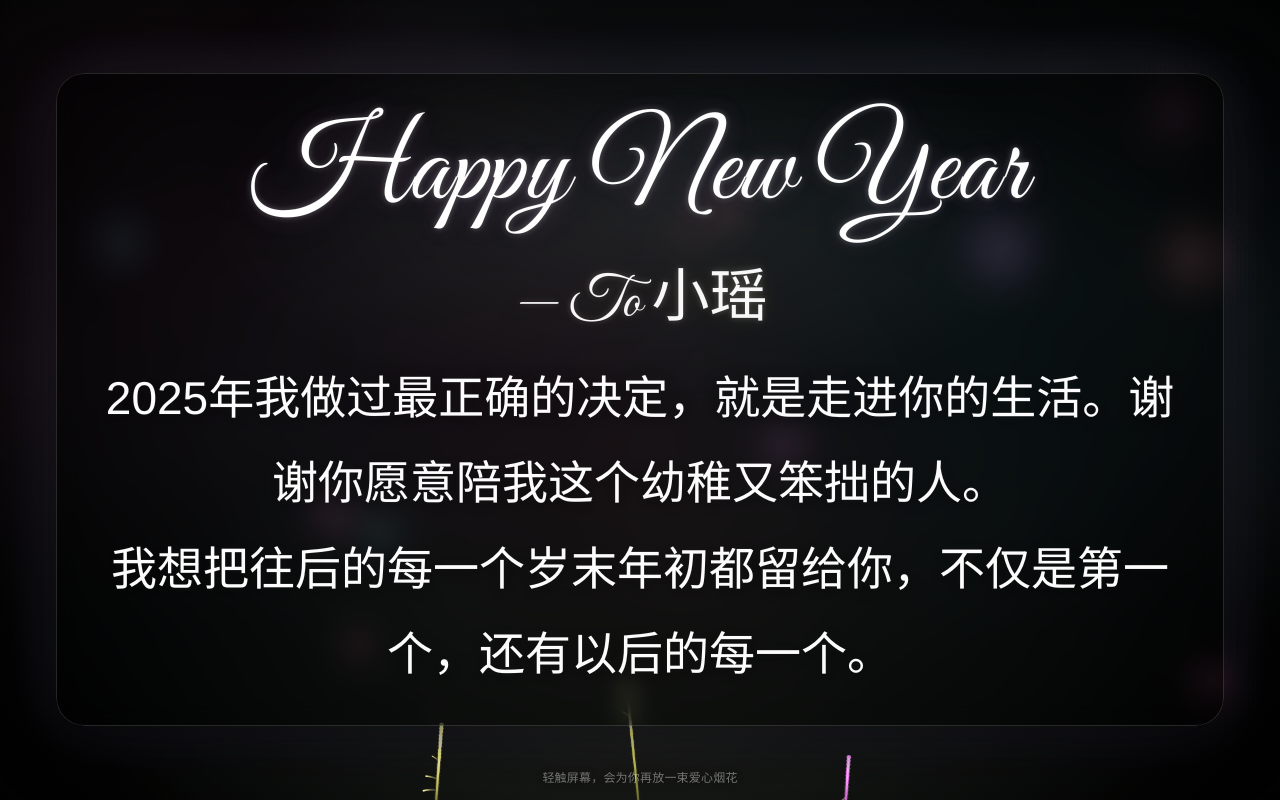
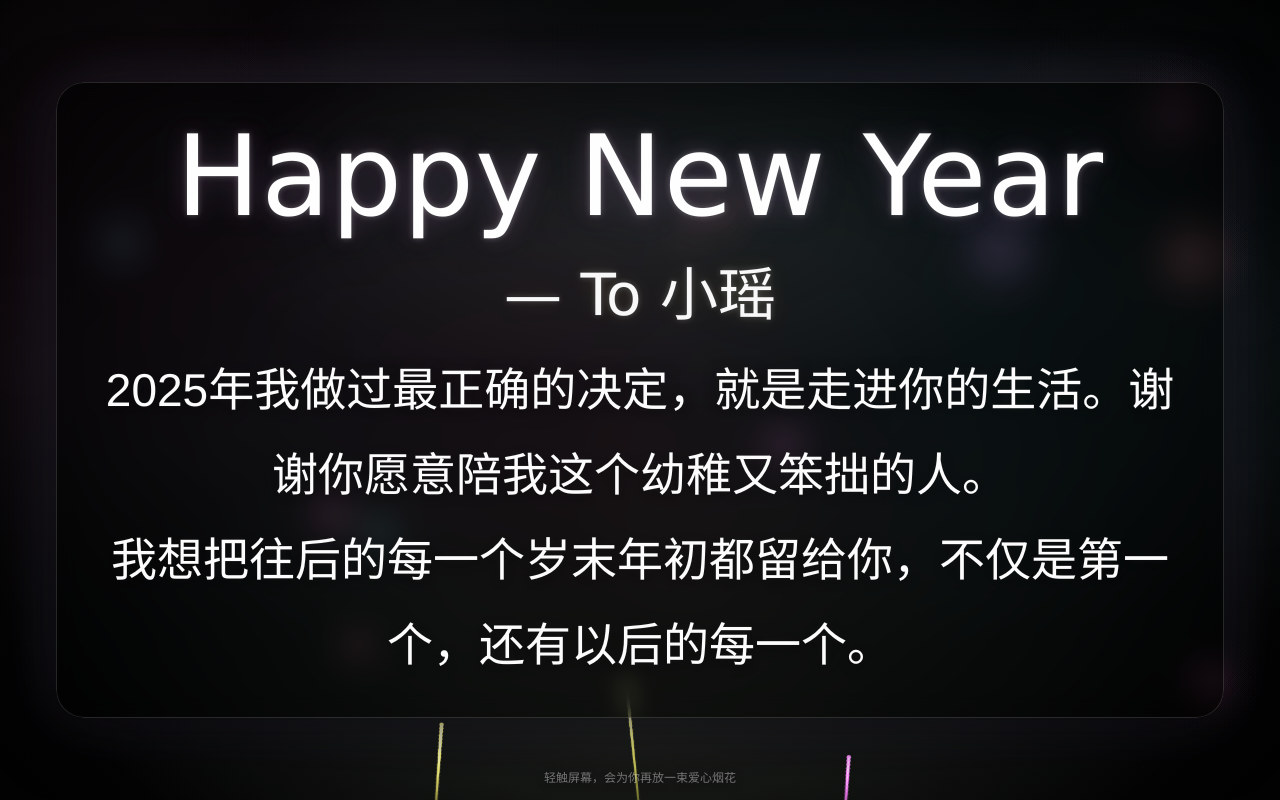
Before and after one commit to luo880063-design/Happy-New-Year, a plain HTML site: page Happy New Year.html in a window 1280 px wide. Drawn offline with Linux system fonts and the light colour scheme; animation ran at ten frames a second; a web font is replaced by a local one.

Commit message:
Happy New Year.html

```diff
--- a/Happy New Year.html
+++ b/Happy New Year.html
@@ -6,12 +6,9 @@
   <meta name="theme-color" content="#000000" />
   <meta name="apple-mobile-web-app-capable" content="yes" />
   <meta name="apple-mobile-web-app-status-bar-style" content="black-translucent" />
+
+  <link rel="manifest" href="manifest.json">
   <title>Happy New Year — To 小瑶</title>
-
-  <!-- 花体：英文 + 中文更柔更花体 -->
-  <link rel="preconnect" href="https://fonts.googleapis.com">
-  <link rel="preconnect" href="https://fonts.gstatic.com" crossorigin>
-  <link href="https://fonts.googleapis.com/css2?family=Great+Vibes&family=Zhi+Mang+Xing&display=swap" rel="stylesheet">
 
   <style>
     :root{
@@ -21,11 +18,31 @@
       --safe-right: env(safe-area-inset-right);
     }
 
+    /* ======= 离线花体字体（可选）=======
+      方案A（推荐）：你把 woff2 放到 /fonts 目录，会自动使用
+      方案B：不放字体也没问题，会走系统手写/楷体 fallback
+    */
+    @font-face{
+      font-family: "GreatVibesLocal";
+      src:
+        local("Great Vibes"),
+        local("GreatVibes-Regular"),
+        url("./fonts/GreatVibes-Regular.woff2") format("woff2");
+      font-display: swap;
+    }
+    @font-face{
+      font-family: "ZhiMangXingLocal";
+      src:
+        local("Zhi Mang Xing"),
+        local("ZhiMangXing-Regular"),
+        local("STXingkai"),
+        local("FZKai-Z03"),
+        url("./fonts/ZhiMangXing-Regular.woff2") format("woff2");
+      font-display: swap;
+    }
+
     html, body {
-      margin: 0;
-      height: 100%;
-      overflow: hidden;
-      background: #000;
+      margin:0; height:100%; overflow:hidden; background:#000;
       touch-action: manipulation;
       -webkit-font-smoothing: antialiased;
       -moz-osx-font-smoothing: grayscale;
@@ -33,12 +50,8 @@
       font-family: system-ui,-apple-system,"Segoe UI",Roboto,"PingFang SC","Microsoft YaHei",sans-serif;
     }
 
-    canvas#fx {
-      position: fixed;
-      inset: 0;
-      width: 100vw;
-      height: 100vh;
-      display: block;
+    canvas#fx{
+      position:fixed; inset:0; width:100vw; height:100vh; display:block;
       background:
         radial-gradient(1400px 900px at 50% 72%, rgba(44,30,86,.40), rgba(0,0,0,1) 62%),
         radial-gradient(900px 600px at 18% 28%, rgba(255,80,180,.11), transparent 60%),
@@ -46,59 +59,35 @@
         radial-gradient(900px 600px at 50% 95%, rgba(255,210,90,.10), transparent 60%);
     }
 
-    /* 更浪漫：镜头暗角 + 轻柔雾光 */
-    .vignette {
-      pointer-events: none;
-      position: fixed;
-      inset: 0;
+    .vignette{
+      pointer-events:none; position:fixed; inset:0; mix-blend-mode:screen;
       background:
         radial-gradient(1200px 900px at 50% 55%, rgba(255,255,255,.06), rgba(0,0,0,.80) 74%),
         radial-gradient(900px 600px at 15% 32%, rgba(255,60,180,.11), transparent 62%),
         radial-gradient(900px 600px at 85% 35%, rgba(60,220,255,.11), transparent 62%),
         radial-gradient(900px 600px at 50% 92%, rgba(255,210,90,.08), transparent 60%);
-      mix-blend-mode: screen;
     }
 
-    .halo {
-      pointer-events: none;
-      position: fixed;
-      inset: 0;
-      z-index: 8;
-      opacity: 0.92;
-      background:
-        radial-gradient(900px 680px at 50% 55%,
-          rgba(255,120,220,.10),
-          rgba(120,220,255,.07) 40%,
-          rgba(0,0,0,0) 76%);
+    .halo{
+      pointer-events:none; position:fixed; inset:0; z-index:8; mix-blend-mode:screen;
+      opacity:.92;
+      background: radial-gradient(900px 680px at 50% 55%,
+        rgba(255,120,220,.10),
+        rgba(120,220,255,.07) 40%,
+        rgba(0,0,0,0) 76%);
       animation: haloBreath 6.4s ease-in-out infinite;
-      mix-blend-mode: screen;
     }
-    @keyframes haloBreath {
-      0%,100% { opacity: .70; filter: blur(0px); }
-      50%     { opacity: 1;    filter: blur(.35px); }
+    @keyframes haloBreath{0%,100%{opacity:.70;filter:blur(0)}50%{opacity:1;filter:blur(.35px)}}
+
+    .overlay{
+      position:fixed; inset:0;
+      padding: calc(6vh + var(--safe-top)) calc(6vw + var(--safe-right)) calc(6vh + var(--safe-bottom)) calc(6vw + var(--safe-left));
+      display:grid; place-items:center; pointer-events:none; text-align:center; z-index:20;
     }
 
-    /* 文字层：手机更清楚 + 安全区 */
-    .overlay {
-      position: fixed;
-      inset: 0;
-      padding:
-        calc(6vh + var(--safe-top))
-        calc(6vw + var(--safe-right))
-        calc(6vh + var(--safe-bottom))
-        calc(6vw + var(--safe-left));
-      display: grid;
-      place-items: center;
-      pointer-events: none;
-      text-align: center;
-      z-index: 20;
-    }
-
-    .card {
-      max-width: min(1120px, 94vw);
-      width: 100%;
-      padding: 30px 24px;
-      border-radius: 28px;
+    .card{
+      max-width:min(1120px,94vw); width:100%;
+      padding:30px 24px; border-radius:28px;
       background:
         radial-gradient(700px 320px at 50% 22%, rgba(255,255,255,.08), rgba(0,0,0,0) 62%),
         rgba(0,0,0,.48);
@@ -108,80 +97,61 @@
         0 0 70px rgba(255,120,220,.09),
         0 0 70px rgba(120,220,255,.07),
         inset 0 0 0 1px rgba(255,255,255,.14);
-      opacity: 0;
-      transform: translateY(12px) scale(.992);
+      opacity:0; transform: translateY(12px) scale(.992);
       transition: opacity 900ms ease, transform 900ms ease;
     }
-    .card.show { opacity: 1; transform: translateY(0) scale(1); }
+    .card.show{opacity:1; transform: translateY(0) scale(1);}
 
-    .stroke {
-      -webkit-text-stroke: 0.34px rgba(255,255,255,.16);
-      paint-order: stroke fill;
-    }
+    .stroke{ -webkit-text-stroke:.34px rgba(255,255,255,.16); paint-order: stroke fill; }
 
-    .line1 {
-      font-family: "Great Vibes", "Brush Script MT", cursive;
-      font-weight: 400;
-      font-size: clamp(50px, 9.2vw, 112px);
-      letter-spacing: 1px;
-      color: rgba(255,255,255,.995);
-      text-shadow:
-        0 0 6px rgba(255,255,255,.28),
-        0 0 24px rgba(255,120,220,.16),
-        0 0 42px rgba(120,220,255,.12);
-      margin: 0 0 6px 0;
-      opacity: 0;
-      transform: translateY(10px);
+    .line1{
+      font-family:"GreatVibesLocal","Snell Roundhand","Apple Chancery","Brush Script MT",cursive;
+      font-weight:400;
+      font-size:clamp(50px, 9.2vw, 112px);
+      letter-spacing:1px;
+      color:rgba(255,255,255,.995);
+      text-shadow: 0 0 6px rgba(255,255,255,.28), 0 0 24px rgba(255,120,220,.16), 0 0 42px rgba(120,220,255,.12);
+      margin:0 0 6px 0;
+      opacity:0; transform: translateY(10px);
       transition: opacity 760ms ease, transform 760ms ease;
     }
 
-    .line2 {
-      font-family: "Great Vibes", "Brush Script MT", cursive;
-      font-weight: 400;
-      font-size: clamp(30px, 5.6vw, 58px);
-      color: rgba(255,255,255,.97);
-      text-shadow:
-        0 0 6px rgba(255,255,255,.22),
-        0 0 22px rgba(255,210,90,.14);
-      margin: 0 0 16px 0;
-      opacity: 0;
-      transform: translateY(10px);
+    .line2{
+      font-family:"GreatVibesLocal","Snell Roundhand","Apple Chancery","Brush Script MT",cursive;
+      font-weight:400;
+      font-size:clamp(30px, 5.6vw, 58px);
+      color:rgba(255,255,255,.97);
+      text-shadow: 0 0 6px rgba(255,255,255,.22), 0 0 22px rgba(255,210,90,.14);
+      margin:0 0 16px 0;
+      opacity:0; transform: translateY(10px);
       transition: opacity 760ms ease, transform 760ms ease;
     }
 
-    /* 第三段：更大更清楚 + 更“花体” */
-    .line3 {
-      font-family: "Zhi Mang Xing", "STKaiti", "KaiTi", "PingFang SC", "Microsoft YaHei", sans-serif;
-      font-weight: 400;
-      font-size: clamp(28px, 4.8vw, 46px);
-      line-height: 1.85;
-      color: rgba(255,255,255,.99);
-      margin: 0;
-      padding: 0 4px;
-      opacity: 0;
-      transform: translateY(14px);
+    .line3{
+      font-family:"ZhiMangXingLocal","STXingkai","KaiTi","STKaiti","PingFang SC","Microsoft YaHei",sans-serif;
+      font-weight:400;
+      font-size:clamp(28px, 4.8vw, 46px);
+      line-height:1.85;
+      color:rgba(255,255,255,.99);
+      margin:0; padding:0 4px;
+      opacity:0; transform: translateY(14px);
       transition: opacity 900ms ease, transform 900ms ease;
-      text-shadow:
-        0 3px 14px rgba(0,0,0,.64),
-        0 0 10px rgba(255,255,255,.06);
+      text-shadow: 0 3px 14px rgba(0,0,0,.64), 0 0 10px rgba(255,255,255,.06);
     }
 
-    /* 小提示：不显眼、但让她知道可点 */
-    .hint {
-      position: fixed;
-      left: 50%;
-      bottom: calc(14px + var(--safe-bottom));
-      transform: translateX(-50%);
-      z-index: 30;
-      font-size: 12px;
-      color: rgba(255,255,255,.55);
-      letter-spacing: .2px;
-      text-shadow: 0 2px 10px rgba(0,0,0,.6);
-      opacity: .0;
+    .hint{
+      position:fixed; left:50%;
+      bottom:calc(14px + var(--safe-bottom));
+      transform:translateX(-50%);
+      z-index:30;
+      font-size:12px;
+      color:rgba(255,255,255,.55);
+      text-shadow:0 2px 10px rgba(0,0,0,.6);
+      opacity:0;
       transition: opacity 900ms ease;
-      pointer-events: none;
+      pointer-events:none;
     }
-    .hint.show { opacity: .75; }
+    .hint.show{opacity:.75;}
   </style>
 </head>
 
@@ -204,37 +174,35 @@
   <div class="hint" id="hint">轻触屏幕，会为你再放一束爱心烟花</div>
 
   <script>
-    // =========================
-    // 手机极致版：自动按性能调粒子 + 真·慢动作 + 不卡
-    // =========================
+    // ===== 离线缓存（首次打开后可无网继续打开）=====
+    if ("serviceWorker" in navigator) {
+      window.addEventListener("load", () => {
+        navigator.serviceWorker.register("./sw.js").catch(()=>{});
+      });
+    }
 
-    // 你要“更慢”就调小这个（0.40~0.60）
-    const SLOW_MO = 0.42; // ✅ 比你之前明显更慢、更“电影感”
-
-    // 根据设备性能自动调“精致程度”（不需要你操心）
+    // ===== 手机极致：慢动作 + 自适应性能 =====
+    const SLOW_MO = 0.42; // 越小越慢（0.35~0.55）
     const isLowMem = (navigator.deviceMemory && navigator.deviceMemory <= 3);
     const isSaveData = (navigator.connection && navigator.connection.saveData);
     const isLikelyLowEnd = isLowMem || isSaveData;
-
-    const QUALITY = isLikelyLowEnd ? 0.78 : 1.0; // 低端机自动降一点点，保证顺滑
+    const QUALITY = isLikelyLowEnd ? 0.78 : 1.0;
 
     const canvas = document.getElementById("fx");
-    const ctx = canvas.getContext("2d", { alpha:false, desynchronized: true });
+    const ctx = canvas.getContext("2d", { alpha:false, desynchronized:true });
 
     let W=0,H=0;
-    let DPR = Math.min(2, window.devicePixelRatio || 1);
+    let DPR=Math.min(2, window.devicePixelRatio||1);
 
     function resize(){
-      W = Math.floor(window.innerWidth);
-      H = Math.floor(window.innerHeight);
-
-      // 移动端防卡：DPR * QUALITY
+      W=Math.floor(window.innerWidth);
+      H=Math.floor(window.innerHeight);
       const eff = Math.max(1, Math.min(2, DPR * QUALITY));
-      canvas.width = Math.floor(W * eff);
-      canvas.height = Math.floor(H * eff);
-      canvas.style.width = W + "px";
-      canvas.style.height = H + "px";
-      ctx.setTransform(eff, 0, 0, eff, 0, 0);
+      canvas.width=Math.floor(W*eff);
+      canvas.height=Math.floor(H*eff);
+      canvas.style.width=W+"px";
+      canvas.style.height=H+"px";
+      ctx.setTransform(eff,0,0,eff,0,0);
     }
     window.addEventListener("resize", resize, { passive:true });
     resize();
@@ -250,13 +218,9 @@
       return (rand(p[0],p[1]))%360;
     }
 
-    // 切后台自动省电
-    let running = true;
-    document.addEventListener("visibilitychange", () => {
-      running = !document.hidden;
-    });
+    let running=true;
+    document.addEventListener("visibilitychange", () => { running = !document.hidden; });
 
-    // 背景：残影更柔、更像镜头
     function fadeBackground(){
       ctx.globalCompositeOperation="source-over";
       ctx.fillStyle="rgba(0,0,0,0.10)";
@@ -273,14 +237,13 @@
       }
 
       ctx.globalCompositeOperation="lighter";
-      const starN = Math.floor(4 * QUALITY);
+      const starN=Math.floor(4*QUALITY);
       for(let i=0;i<starN;i++){
         ctx.fillStyle=`rgba(255,255,255,${rand(0.006,0.020)})`;
         ctx.fillRect(rand(0,W), rand(0,H), 1, 1);
       }
     }
 
-    // 散景
     const bokeh=[];
     class Bokeh{
       constructor(){ this.reset(true); }
@@ -294,8 +257,8 @@
         this.hue=pickRomanticHue();
       }
       update(dt){
-        this.x += this.vx * dt;
-        this.y += this.vy * dt;
+        this.x+=this.vx*dt;
+        this.y+=this.vy*dt;
         if(this.y<-180||this.x<-180||this.x>W+180) this.reset(false);
       }
       draw(){
@@ -307,25 +270,19 @@
         ctx.beginPath(); ctx.arc(this.x,this.y,this.r,0,Math.PI*2); ctx.fill();
       }
     }
-    const bokehCount = Math.floor((isLikelyLowEnd ? 9 : 11) * QUALITY);
-    for(let i=0;i<bokehCount;i++) bokeh.push(new Bokeh());
+    for(let i=0;i<Math.floor((isLikelyLowEnd?9:11)*QUALITY);i++) bokeh.push(new Bokeh());
 
-    // 更丝滑拖尾
     function drawTrail(points,hue,sat,lit,alpha,baseWidth){
       if(points.length<2) return;
       ctx.globalCompositeOperation="lighter";
-
       const p0=points[0], p1=points[points.length-1];
       const grad=ctx.createLinearGradient(p0.x,p0.y,p1.x,p1.y);
       grad.addColorStop(0,hsla(hue,sat,lit,alpha*0.016));
       grad.addColorStop(0.55,hsla(hue,sat,lit,alpha*0.10));
       grad.addColorStop(1,hsla(hue,sat,lit,alpha*0.60));
-
       ctx.strokeStyle=grad;
-      ctx.lineCap="round";
-      ctx.lineJoin="round";
+      ctx.lineCap="round"; ctx.lineJoin="round";
       ctx.lineWidth=baseWidth;
-
       ctx.beginPath();
       ctx.moveTo(points[0].x,points[0].y);
       for(let i=1;i<points.length-1;i++){
@@ -343,33 +300,24 @@
     class Rocket{
       constructor(x,y,tx,ty,hue,mode="normal"){
         this.x=x; this.y=y; this.tx=tx; this.ty=ty;
-
-        // ✅ 极慢上升（你要的“放慢很多”）
         this.vx=(tx-x)*0.008;
         this.vy=(ty-y)*0.008 - rand(1.05, 1.65);
         this.ay=0.012;
-
         this.life=0;
         this.hue=hue;
         this.mode=mode;
-
         this.trail=[];
-        this.trailMax=Math.floor(72 * QUALITY);
+        this.trailMax=Math.floor(72*QUALITY);
         this.wobble=rand(0.0010,0.0030);
       }
       update(dt){
         this.life += dt;
-
         this.vx += Math.sin(this.life*0.18)*this.wobble*dt;
         this.vy += this.ay*dt;
-
         this.x += this.vx*dt;
         this.y += this.vy*dt;
-
         this.trail.push({x:this.x+rand(-0.16,0.16), y:this.y+rand(-0.16,0.16)});
         if(this.trail.length>this.trailMax) this.trail.shift();
-
-        // ✅ 爆炸更晚
         if(this.y<=this.ty || this.life>420){
           (this.mode==="heart") ? explodeHeart(this.x,this.y,this.hue) : explodeRomantic(this.x,this.y,this.hue);
           return false;
@@ -378,41 +326,9 @@
       }
       draw(){
         drawTrail(this.trail,this.hue,80,58,1.0,2.05);
-
         ctx.globalCompositeOperation="lighter";
         ctx.fillStyle=hsla(this.hue,92,74,0.98);
         ctx.beginPath(); ctx.arc(this.x,this.y,2.25,0,Math.PI*2); ctx.fill();
-
-        if(Math.random()<0.14*QUALITY) particles.push(new Spark(this.x,this.y,(this.hue+rand(-14,14))%360));
-      }
-    }
-
-    class Spark{
-      constructor(x,y,hue){
-        this.x=x; this.y=y;
-        const a=rand(Math.PI*0.72,Math.PI*1.28);
-        const sp=rand(0.55,1.35);
-        this.vx=Math.cos(a)*sp;
-        this.vy=Math.sin(a)*sp;
-        this.ay=0.028;
-        this.hue=hue;
-        this.alpha=0.80;
-        this.decay=rand(0.010,0.022);
-        this.r=rand(0.65,1.15);
-      }
-      update(dt){
-        this.vy += this.ay*dt;
-        this.x  += this.vx*dt;
-        this.y  += this.vy*dt;
-        this.vx *= Math.pow(0.989, dt);
-        this.vy *= Math.pow(0.989, dt);
-        this.alpha -= this.decay*dt;
-        return this.alpha>0.03;
-      }
-      draw(){
-        ctx.globalCompositeOperation="lighter";
-        ctx.fillStyle=hsla(this.hue,100,76,this.alpha);
-        ctx.beginPath(); ctx.arc(this.x,this.y,this.r,0,Math.PI*2); ctx.fill();
       }
     }
 
@@ -422,21 +338,18 @@
         this.vx=Math.cos(angle)*speed;
         this.vy=Math.sin(angle)*speed;
         this.ay=grav;
-
         this.hue=(hue+rand(-10,10))%360;
         this.sat=rand(70,92);
         this.lit=rand(50,68);
         this.alpha=1;
         this.decay=decay;
         this.size=size;
-
         this.trail=[];
-        this.trailMax=Math.floor(rand(28,54) * QUALITY);
+        this.trailMax=Math.floor(rand(28,54)*QUALITY);
         this.twinkle=Math.random()<0.32;
         this.type=type;
-
         if(type==="willow"){
-          this.trailMax=Math.floor(rand(44,72) * QUALITY);
+          this.trailMax=Math.floor(rand(44,72)*QUALITY);
           this.decay*=0.55;
           this.ay*=1.15;
         }
@@ -445,13 +358,10 @@
         this.vy += this.ay*dt;
         this.x  += this.vx*dt;
         this.y  += this.vy*dt;
-
-        const drag = Math.pow(0.987, dt);
-        this.vx *= drag; this.vy *= drag;
-
+        const drag=Math.pow(0.987, dt);
+        this.vx*=drag; this.vy*=drag;
         this.trail.push({x:this.x+rand(-0.12,0.12), y:this.y+rand(-0.12,0.12)});
         if(this.trail.length>this.trailMax) this.trail.shift();
-
         if(this.twinkle && Math.random()<0.10) this.alpha*=rand(0.86,0.995);
         this.alpha -= this.decay*dt;
         return this.alpha>0.02;
@@ -504,31 +414,25 @@
       g.addColorStop(0,hsla(hueBase,90,80,0.34));
       g.addColorStop(0.40,hsla((hueBase+14)%360,85,70,0.13));
       g.addColorStop(1,"rgba(0,0,0,0)");
-      ctx.fillStyle=g;
-      ctx.beginPath(); ctx.arc(x,y,R,0,Math.PI*2); ctx.fill();
+      ctx.fillStyle=g; ctx.beginPath(); ctx.arc(x,y,R,0,Math.PI*2); ctx.fill();
     }
 
-    // 爆炸：整体更慢、更“铺开”，更浪漫
     function explodeRomantic(x,y,hueBase){
       const roll=Math.random();
       const type=(roll<0.46)?"willow":(roll<0.80)?"chrys":(roll<0.92)?"ring":"crackle";
       flash(x,y,hueBase);
-
       const gravBase=rand(0.010,0.018);
-
-      // 数量也按 QUALITY 调，防卡但仍然精致
-      const mul = QUALITY;
+      const mul=QUALITY;
 
       if(type==="chrys"){
         const count=Math.floor(rand(110,160)*mul);
         for(let i=0;i<count;i++){
           const a=rand(0,Math.PI*2);
-          const sp=rand(1.1,3.2); // ✅ 更慢扩散
+          const sp=rand(1.1,3.2);
           particles.push(new Particle(x,y,hueBase,sp,a,rand(0.95,1.9),rand(0.006,0.011),gravBase));
         }
         const eh=(hueBase+rand(30,75))%360;
         for(let i=0;i<Math.floor(rand(45,75)*mul);i++) embers.push(new Ember(x+rand(-22,22),y+rand(-22,22),eh));
-
         if(Math.random()<0.42){
           setTimeout(()=>{
             const hue2=(hueBase+rand(70,140))%360;
@@ -538,7 +442,7 @@
               const sp=rand(0.8,2.1);
               particles.push(new Particle(x,y,hue2,sp,a,rand(0.85,1.55),rand(0.010,0.016),gravBase*0.92));
             }
-          }, rand(650,980)); // ✅ 二次花更慢更有层次
+          }, rand(650,980));
         }
       }
 
@@ -560,7 +464,7 @@
         const hue2=(hueBase+rand(-8,12))%360;
         for(let i=0;i<count;i++){
           const a=rand(0,Math.PI*2);
-          const sp=rand(0.9,2.6); // ✅ 垂柳更“飘”
+          const sp=rand(0.9,2.6);
           particles.push(new Particle(x,y,hue2,sp,a,rand(0.95,1.95),rand(0.0038,0.0068),gravBase*1.10,"willow"));
         }
         const eh=(hue2+rand(35,70))%360;
@@ -586,19 +490,18 @@
               const sp=rand(0.45,1.35);
               particles.push(new Particle(px,py,hue2,sp,a,rand(0.75,1.35),rand(0.012,0.020),gravBase*0.78));
             }
-          }, rand(900,1600)); // ✅ 噼啪更慢更浪漫
+          }, rand(900,1600));
         }
         const eh=(hueBase+rand(35,75))%360;
         for(let i=0;i<Math.floor(rand(26,46)*mul);i++) embers.push(new Ember(x+rand(-25,25),y+rand(-25,25),eh));
       }
     }
 
-    // 爱心烟花：更慢更温柔
     function explodeHeart(x,y,hueBase){
       flash(x,y,hueBase);
       const grav=rand(0.009,0.015);
       const scale=rand(0.85,1.08);
-      const outlinePts=Math.floor(170 * QUALITY);
+      const outlinePts=Math.floor(170*QUALITY);
       const baseSpeed=rand(1.0,1.9);
 
       for(let i=0;i<outlinePts;i++){
@@ -613,7 +516,7 @@
         particles.push(new Particle(x,y,h,sp,angle,rand(0.95,1.7),rand(0.006,0.011),grav));
       }
 
-      const fillCount=Math.floor(90 * QUALITY);
+      const fillCount=Math.floor(90*QUALITY);
       for(let i=0;i<fillCount;i++){
         const t=rand(0,Math.PI*2);
         const r=Math.pow(Math.random(),0.65);
@@ -643,49 +546,43 @@
       }
     }
 
-    function launch(x, y, ty, mode="normal"){
+    function launch(x,y,ty,mode="normal"){
       const hue=pickRomanticHue();
       const tx=x+rand(-110,110);
       rockets.push(new Rocket(x,y,tx,ty,hue,mode));
     }
 
-    // =========================
-    // 真·慢动作：dt * SLOW_MO
-    // =========================
     let tick=0;
-    let lastT = performance.now();
+    let lastT=performance.now();
 
     function frame(t){
       if(!running){
-        lastT = t;
+        lastT=t;
         requestAnimationFrame(frame);
         return;
       }
 
-      const rawDt = (t - lastT) / (1000/60);
-      lastT = t;
-
-      const dt = clamp(rawDt, 0.55, 1.7) * SLOW_MO;
+      const rawDt=(t-lastT)/(1000/60);
+      lastT=t;
+      const dt=clamp(rawDt,0.55,1.7)*SLOW_MO;
 
       fadeBackground();
       for(const b of bokeh){ b.update(dt); b.draw(); }
 
       tick += dt;
 
-      // ✅ 发射频率再慢：interval 大幅加大
-      const density = clamp((W*H)/(1280*720),0.85,1.55);
-      const interval = Math.floor(190 / density); // 越大越慢
+      const density=clamp((W*H)/(1280*720),0.85,1.55);
+      const interval=Math.floor(190/density);
 
-      if(tick % interval < dt && rockets.length < Math.floor(3*QUALITY)+1){
+      if(tick%interval < dt && rockets.length < Math.floor(3*QUALITY)+1){
         const x=rand(W*0.22,W*0.78);
         const ty=rand(H*0.18,H*0.54);
         const mode=(Math.random()<0.28)?"heart":"normal";
-        launch(x, H+16, ty, mode);
+        launch(x,H+16,ty,mode);
 
-        // 极少双发，且延迟更长
         if(Math.random()<0.06){
           setTimeout(()=>{
-            launch(rand(W*0.22,W*0.78), H+16, rand(H*0.20,H*0.58), (Math.random()<0.22)?"heart":"normal");
+            launch(rand(W*0.22,W*0.78),H+16,rand(H*0.20,H*0.58),(Math.random()<0.22)?"heart":"normal");
           }, rand(1200,2000));
         }
       }
@@ -709,14 +606,11 @@
       requestAnimationFrame(frame);
     }
 
-    // 首帧黑底
     ctx.fillStyle="#000";
     ctx.fillRect(0,0,W,H);
     requestAnimationFrame(frame);
 
-    // =========================
-    // 文字入场（打开就有全部内容）
-    // =========================
+    // 文字入场
     const card=document.getElementById("card");
     const l1=document.getElementById("l1");
     const l2=document.getElementById("l2");
@@ -729,22 +623,21 @@
     setTimeout(()=>{l3.style.opacity=1;l3.style.transform="translateY(0)";},1100);
     setTimeout(()=>hint.classList.add("show"),2200);
 
-    // 开场“礼花”更慢更有仪式感
-    setTimeout(()=>launch(W*0.50,H+16,H*0.34,"heart"), 1700);
-    setTimeout(()=>launch(W*0.34,H+16,H*0.42,"normal"), 2600);
-    setTimeout(()=>launch(W*0.66,H+16,H*0.44,"normal"), 3500);
+    // 开场更慢更有仪式感
+    setTimeout(()=>launch(W*0.50,H+16,H*0.34,"heart"),1700);
+    setTimeout(()=>launch(W*0.34,H+16,H*0.42,"normal"),2600);
+    setTimeout(()=>launch(W*0.66,H+16,H*0.44,"normal"),3500);
 
-    // 轻触屏幕：加一束爱心烟花（不疯狂连发）
+    // 轻触：加一束爱心烟花
     let lastTap=0;
     window.addEventListener("pointerdown",(e)=>{
       const t=now();
       if(t-lastTap<700) return;
       lastTap=t;
 
-      const x=e.clientX;
-      const y=e.clientY;
+      const x=e.clientX, y=e.clientY;
       const ty=clamp(y,H*0.12,H*0.62);
-      rockets.push(new Rocket(x+rand(-60,60), H+16, x, ty, pickRomanticHue(), "heart"));
+      rockets.push(new Rocket(x+rand(-60,60),H+16,x,ty,pickRomanticHue(),"heart"));
     }, { passive:true });
   </script>
 </body>
```
